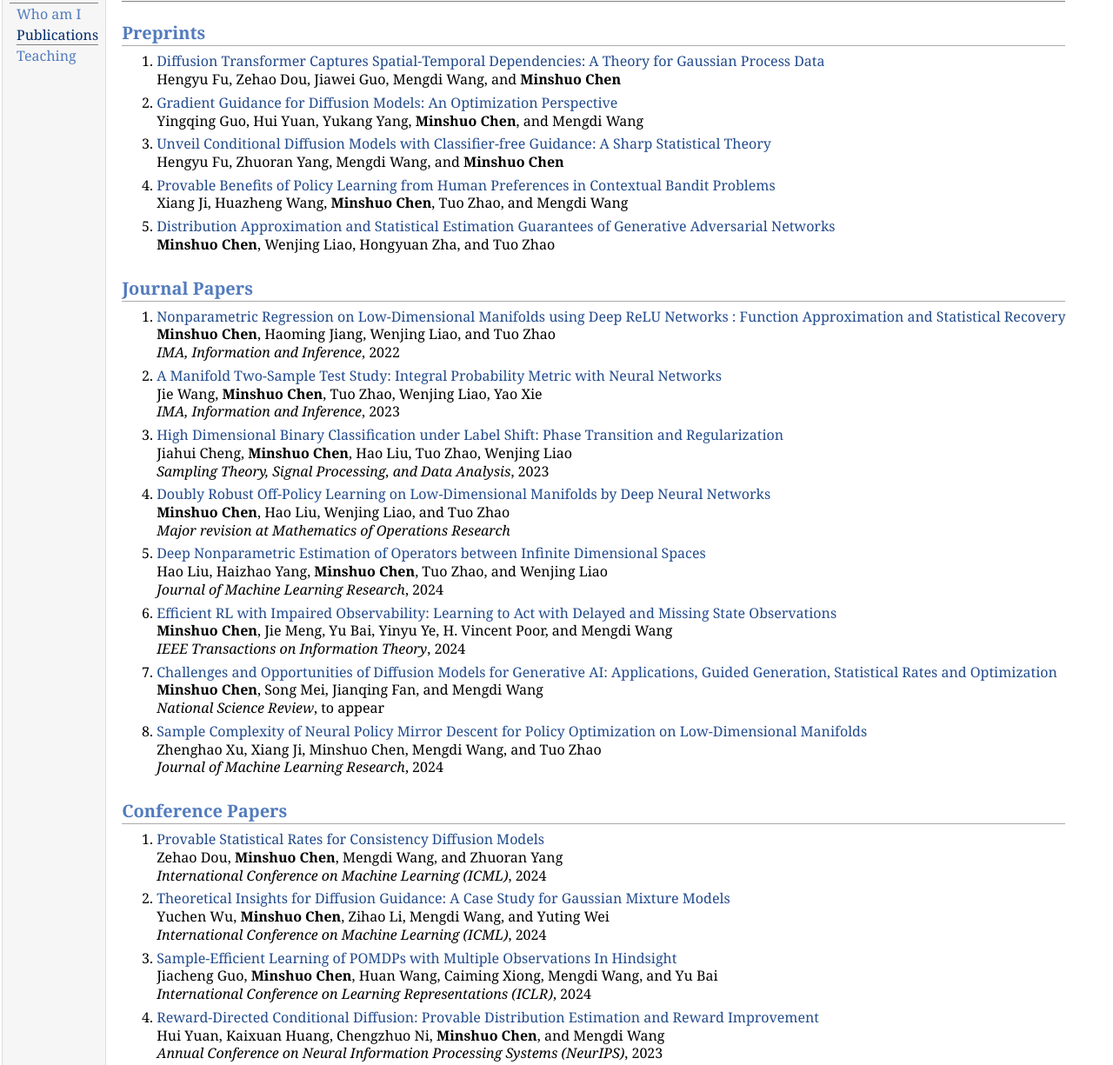
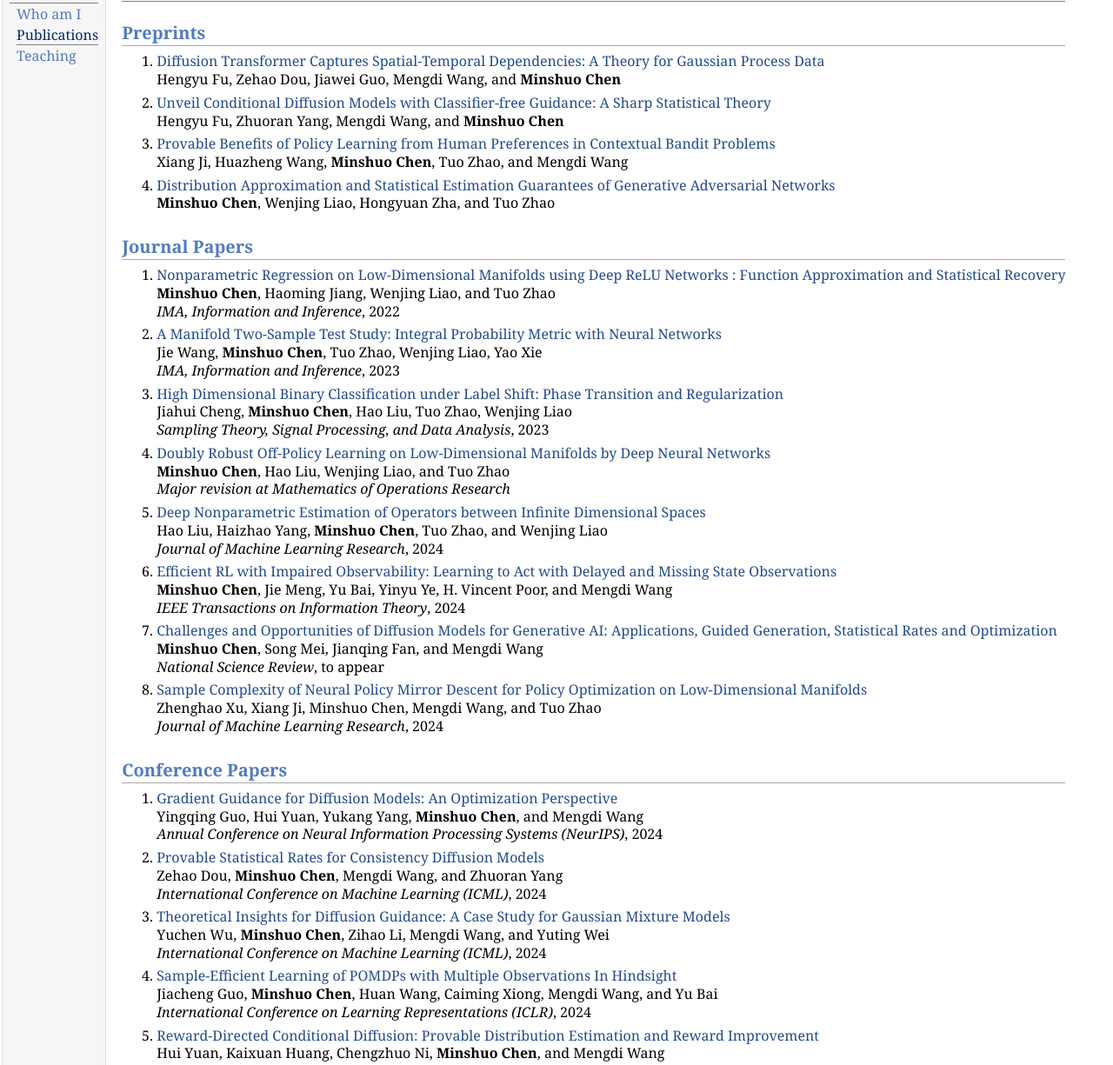
Before and after one commit to minshuochen/cms.github.io, a plain HTML site: page publications.html in a window 1280 px wide. Shown: the part 48-1273 px from the top of the page at 87% size. Drawn offline with nearby package versions, Linux system fonts and the light colour scheme; some packages are replaced by stand-ins of ours.

Commit message:
update 10/21/2024

```diff
--- a/publications.html
+++ b/publications.html
@@ -33,9 +33,6 @@ MathJax.Hub.Config({
 <ol>
 <li><p><a href="https://arxiv.org/pdf/2407.16134" target=&ldquo;blank&rdquo;>Diffusion Transformer Captures Spatial-Temporal Dependencies: A Theory for Gaussian Process Data</a> <br />
 Hengyu Fu, Zehao Dou, Jiawei Guo, Mengdi Wang, and <b>Minshuo Chen</b> <br /></p>
-</li>
-<li><p><a href="https://arxiv.org/pdf/2404.14743" target=&ldquo;blank&rdquo;>Gradient Guidance for Diffusion Models: An Optimization Perspective</a> <br />
-Yingqing Guo, Hui Yuan, Yukang Yang, <b>Minshuo Chen</b>, and Mengdi Wang <br /></p>
 </li>
 <li><p><a href="https://arxiv.org/pdf/2403.11968.pdf" target=&ldquo;blank&rdquo;>Unveil Conditional Diffusion Models with Classifier-free Guidance: A Sharp Statistical Theory</a> <br />
 Hengyu Fu, Zhuoran Yang, Mengdi Wang, and <b>Minshuo Chen</b> <br /></p>
@@ -84,6 +81,10 @@ Zhenghao Xu, Xiang Ji, Minshuo Chen, Mengdi Wang, and Tuo Zhao <br />
 </ol>
 <h2>Conference Papers</h2>
 <ol>
+<li><p><a href="https://arxiv.org/pdf/2404.14743" target=&ldquo;blank&rdquo;>Gradient Guidance for Diffusion Models: An Optimization Perspective</a> <br />
+Yingqing Guo, Hui Yuan, Yukang Yang, <b>Minshuo Chen</b>, and Mengdi Wang <br />
+<i>Annual Conference on Neural Information Processing Systems (NeurIPS)</i>, 2024 <br /> </p>
+</li>
 <li><p><a href="https://arxiv.org/pdf/2406.16213" target=&ldquo;blank&rdquo;>Provable Statistical Rates for Consistency Diffusion Models</a> <br />
 Zehao Dou, <b>Minshuo Chen</b>, Mengdi Wang, and Zhuoran Yang <br />
 <i>International Conference on Machine Learning (ICML)</i>, 2024 <br /></p>
```
Also changed, not shown: index.html (+3 -2 lines), 4 other files.
